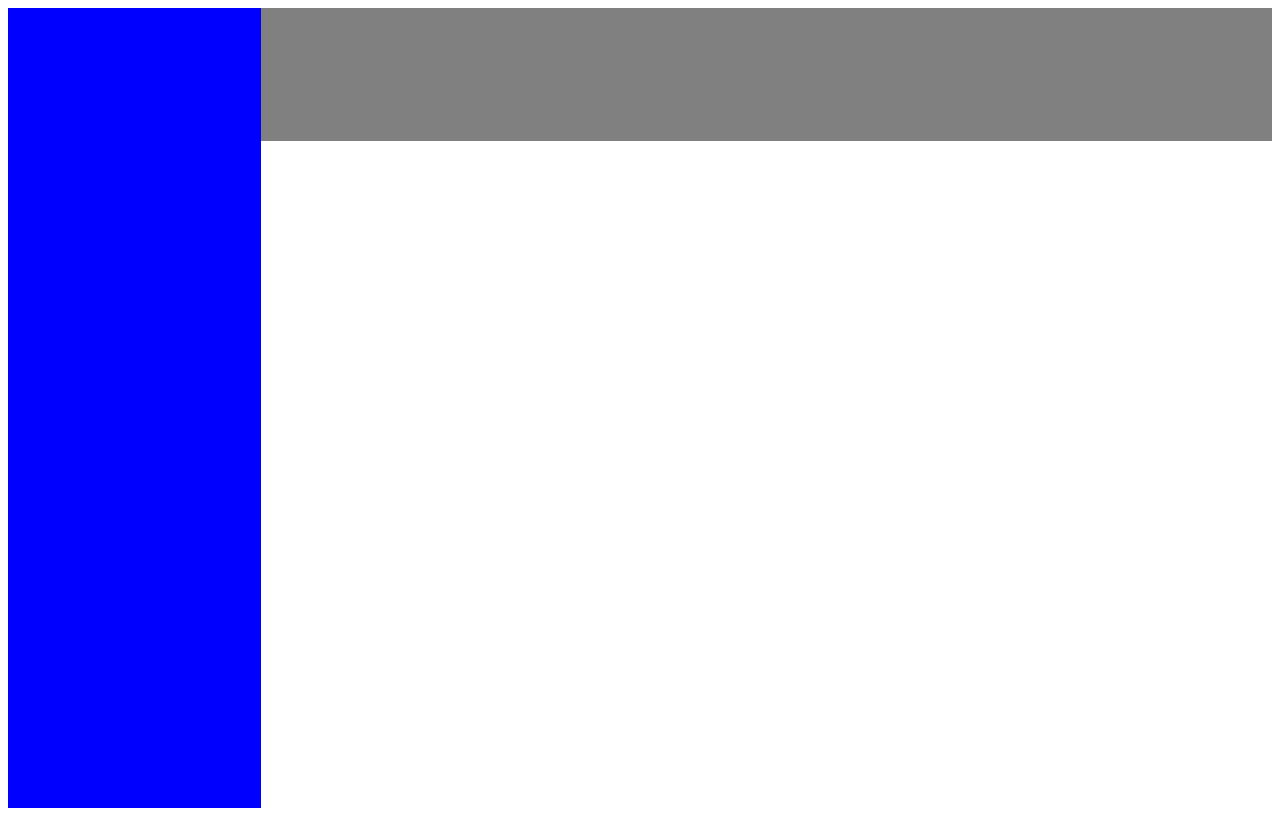
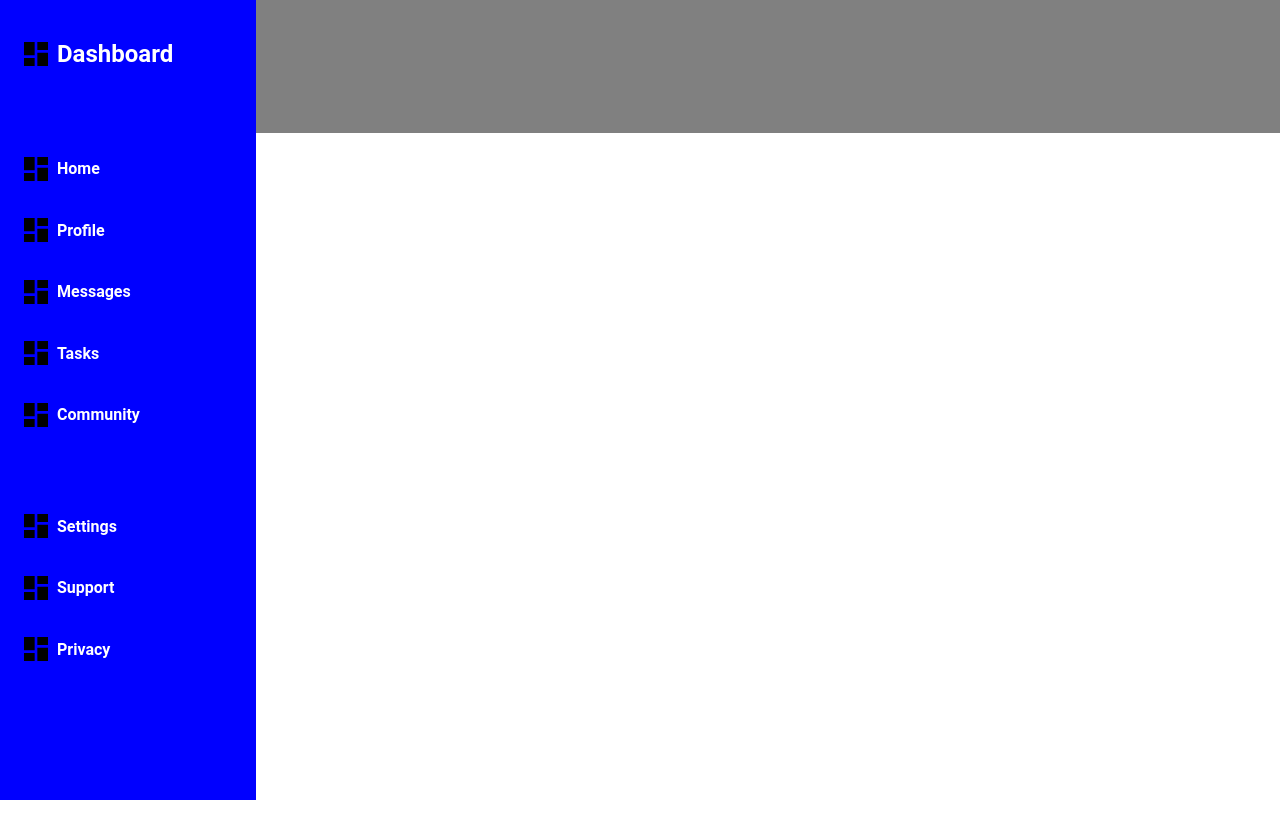
Before and after one commit to FrodeBerg/odin-admin_dashboard, a plain HTML site: page index.html in a window 1280 px wide. Drawn offline with Linux system fonts and the light colour scheme.

Commit message:
Add styled dashboard content

```diff
--- a/index.html
+++ b/index.html
@@ -10,8 +10,48 @@
 <body>
     <div class="nav">
         <div class="dashboard">
+            <div class="icon">
+                <img src="images/view-dashboard.svg" alt="">
+                <h2> Dashboard</h2>
+            </div>
+            <div>
+                <div class="icon">
+                    <img src="images/view-dashboard.svg" alt="">
+                    <h4>Home</h4>
+                </div>
+                <div class="icon">
+                    <img src="images/view-dashboard.svg" alt="">
+                    <h4>Profile</h4>
+                </div>
+                <div class="icon">
+                    <img src="images/view-dashboard.svg" alt="">
+                    <h4>Messages</h4>
+                </div>
+                <div class="icon">
+                    <img src="images/view-dashboard.svg" alt="">
+                    <h4>Tasks</h4>
+                </div>
+                <div class="icon">
+                    <img src="images/view-dashboard.svg" alt="">
+                    <h4>Community</h4>
+                </div>
+            </div>
+            <div>
+                <div class="icon">
+                    <img src="images/view-dashboard.svg" alt="">
+                    <h4>Settings</h4>
+                </div>
+                <div class="icon">
+                    <img src="images/view-dashboard.svg" alt="">
+                    <h4>Support</h4>
+                </div>
+                <div class="icon">
+                    <img src="images/view-dashboard.svg" alt="">
+                    <h4>Privacy</h4>
+                </div>
+            </div>
+        </div>
 
-        </div>
         <div class="header">
 
         </div>
--- a/style.css
+++ b/style.css
@@ -1,13 +1,31 @@
+body {
+    margin: 0;
+    font-family: Roboto, sans-serif;
+}
+
 .nav {
     display: grid;
     grid-template: 1fr 5fr / 1fr 4fr;
     height: 100vh;
 }
 
+img {
+    display: inline;
+    width: 2em;
+    height: 2em;
+    stroke: white;
+}
+
 .dashboard {
     background-color: blue;
     grid-column: 1 / 2;
     grid-row: 1 / -1 ;
+}
+
+.dashboard > * {
+    margin: 20px;
+    margin-bottom: 50px;
+    color: white;
 }
 
 .header {
@@ -21,3 +39,9 @@
     grid-column: 2 / -1;
     grid-row: 2 / -1;
 }
+
+.icon {
+    display: flex;
+    align-items: center;
+    gap: 5px;
+}
```
Also changed, not shown: images/view-dashboard.svg (added).
